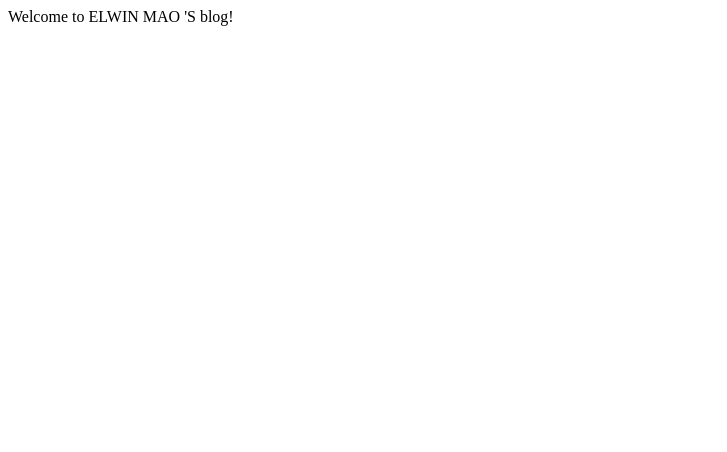
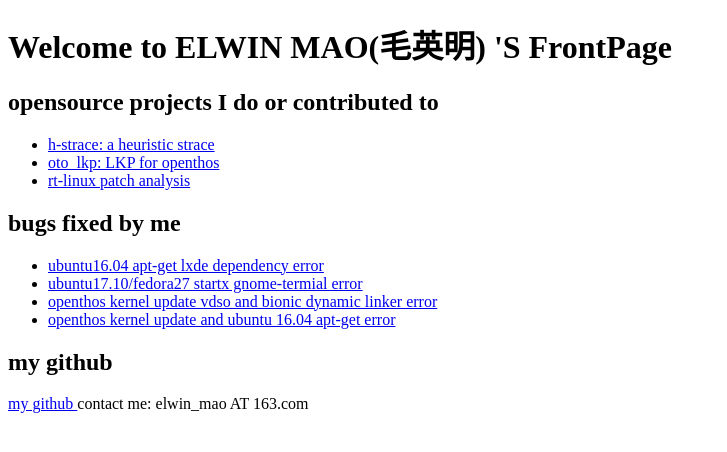
Before and after one commit to ELWIN-MAO/ELWIN-MAO.github.io, a plain HTML site: page index.html in a window 1280 px wide. Shown: the whole page, without its empty margins (0-727 px from the left). Drawn offline with Linux system fonts and the light colour scheme.

Commit message:
update front page

```diff
--- a/index.html
+++ b/index.html
@@ -1 +1,45 @@
-Welcome to ELWIN MAO 'S blog!
+<!DOCTYPE html>
+<html>
+<head>
+<meta charset="utf-8">
+<title>毛英明的主页</title>
+</head>
+
+
+
+<body>
+
+<h1>Welcome to ELWIN MAO(毛英明) 'S FrontPage <h1>
+
+<h2>opensource  projects I do or contributed to </h2>
+
+<ul>
+
+  <li><a href="https://github.com/ELWIN-MAO/heuristic_strace"  target="_blank">h-strace: a heuristic strace</a>
+</li>
+
+  <li><a href="https://github.com/openthos/oto_external_lkp"  target="_blank">oto_lkp: LKP for openthos</a>
+</li>
+
+  <li><a href="https://github.com/chyyuu/rt-patch-analysis"  target="_blank">rt-linux patch analysis</a>
+</li>
+</ul>
+
+
+<h2>bugs fixed by me</h2>
+<ul>
+  <li><a href="./ubuntu_16.04_lxde_error.html"  target="_blank">ubuntu16.04 apt-get lxde dependency error</a>
+</li>
+  <li><a href="https://github.com/ELWIN-MAO/gnome_termial_dbus_bug"  target="_blank">ubuntu17.10/fedora27 startx gnome-termial error</a></li>
+  <li><a href="#" >openthos kernel update  vdso and bionic dynamic linker error</a>
+</li>
+  <li><a href="https://github.com/openthos/oto_external_lkp/blob/master/doc/android_kernel_regression.txt"  target="_blank">openthos kernel update  and ubuntu 16.04 apt-get error</a></li>
+</ul>
+
+
+<h2>my github </h2>
+<a href="https://github.com/ELWIN-MAO"  target="_blank">my github </a>
+contact me: elwin_mao AT 163.com
+</body>
+
+</html>
```
